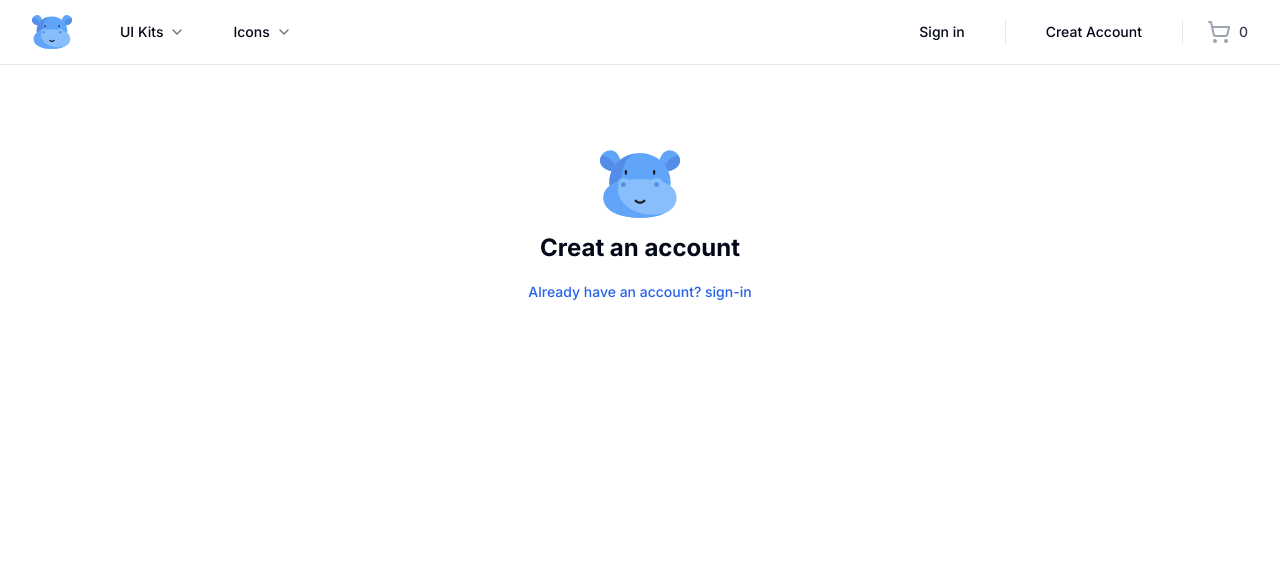
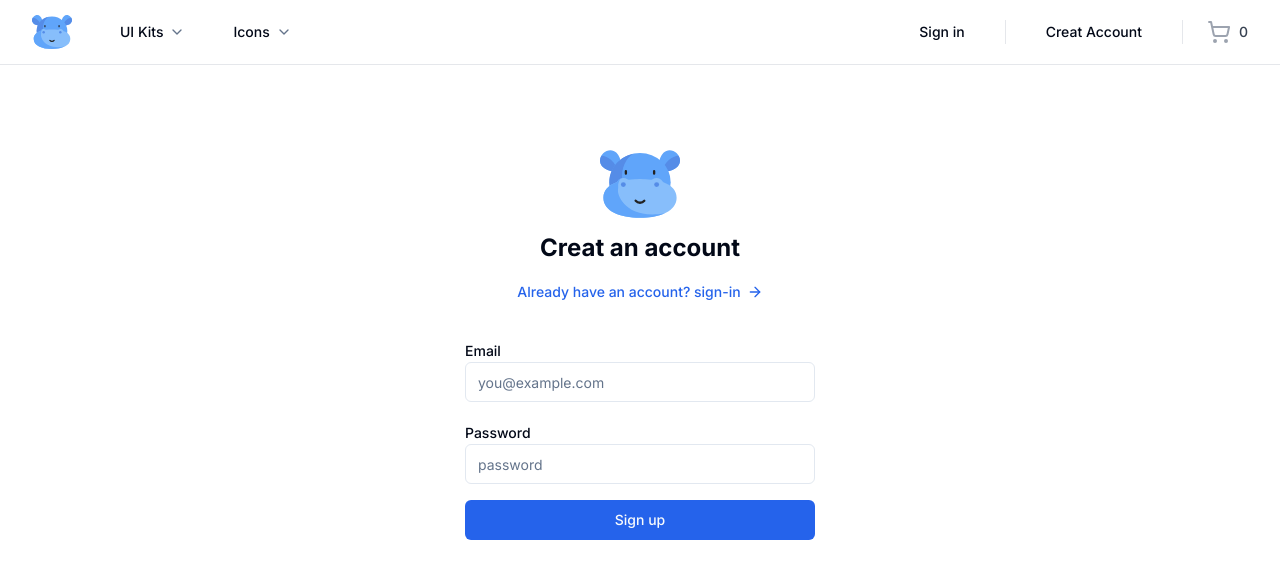
Before and after one commit to MohammadReza-Ebrahimian/Digital-Marketplace-Next.js, a Next.js app: page /sign-up in a window 1280 px wide. Shown: the top 578 px of the page. Built offline with nearby package versions, Linux system fonts and the light colour scheme.

Commit message:
creat Authvalidator component in libfolder

```diff
--- a/package.json
+++ b/package.json
@@ -9,6 +9,7 @@
     "lint": "next lint"
   },
   "dependencies": {
+    "@hookform/resolvers": "^3.3.3",
     "@payloadcms/bundler-webpack": "^1.0.5",
     "@payloadcms/db-mongodb": "^1.1.1",
     "@payloadcms/richtext-slate": "^1.3.1",
@@ -25,9 +26,12 @@
     "payload": "^2.5.0",
     "react": "^18",
     "react-dom": "^18",
+    "react-hook-form": "^7.49.2",
     "tailwind-merge": "^2.2.0",
     "tailwindcss-animate": "^1.0.7",
-    "ts-node": "^10.9.2"
+    "ts-node": "^10.9.2",
+    "yup": "^1.3.3",
+    "zod": "^3.22.4"
   },
   "devDependencies": {
     "@types/express": "^4.17.21",
--- a/src/app/(auth)/sign-up/page.tsx
+++ b/src/app/(auth)/sign-up/page.tsx
@@ -1,8 +1,41 @@
+"use client";
+
 import { Icons } from "@/components/icons";
-import { buttonVariants } from "@/components/ui/button";
+import { Button, buttonVariants } from "@/components/ui/button";
+import { Input } from "@/components/ui/input";
+import { Label } from "@/components/ui/label";
+import { cn } from "@/lib/utils";
+import { ArrowRight } from "lucide-react";
 import Link from "next/link";
+import { useForm } from "react-hook-form";
+import { zodResolver } from "@hookform/resolvers/zod";
+import { AuthCredentialsValidator, TAuthCredentialValidator } from "@/lib/validators/account-credentials-validator";
+
+
+
 
 const Page = () => {
+
+
+
+
+  const {
+    register,
+    handleSubmit,
+    formState: { errors },
+  } = useForm<TAuthCredentialValidator>({
+    resolver: zodResolver(AuthCredentialsValidator),
+  });
+
+
+  const onSubmit = ({email,password}:TAuthCredentialValidator) =>{
+
+  }
+
+
+
+
+
   return (
     <>
       <div className="container relative flex pt-20 flex-col items-center justify-center lg:px-0">
@@ -12,10 +45,42 @@
             <h1 className="text-2xl font-bold">Creat an account</h1>
             <Link
               href="/sign-in"
-              className={buttonVariants({ variant: "link"})}
+              className={buttonVariants({
+                variant: "link",
+                className: "gap-1.5",
+              })}
             >
               Already have an account? sign-in
+              <ArrowRight className="h-4 w-4" />
             </Link>
+          </div>
+          <div className="grid gap-6">
+            <form onSubmit={handleSubmit(onSubmit)}>
+              <div className="grid gap-2">
+                <div className="grid gap-1 py-2">
+                  <Label htmlFor="email">Email</Label>
+                  <Input
+                  {...register("email")}
+                    placeholder="you@example.com"
+                    className={cn({
+                      "focus-visible:ring-red-500": errors.email,
+                    })}
+                  ></Input>
+                </div>
+                <div className="grid gap-1 py-2">
+                  <Label htmlFor="password">Password</Label>
+                  <Input
+                  {...register("password")}
+                    placeholder="password"
+                    className={cn({
+                      "focus-visible:ring-red-500": errors.password,
+                    })}
+                  ></Input>
+                </div>
+
+                <Button>Sign up</Button>
+              </div>
+            </form>
           </div>
         </div>
       </div>
--- /dev/null
+++ b/src/components/ui/input.tsx
@@ -0,0 +1,25 @@
+import * as React from "react"
+
+import { cn } from "@/lib/utils"
+
+export interface InputProps
+  extends React.InputHTMLAttributes<HTMLInputElement> {}
+
+const Input = React.forwardRef<HTMLInputElement, InputProps>(
+  ({ className, type, ...props }, ref) => {
+    return (
+      <input
+        type={type}
+        className={cn(
+          "flex h-10 w-full rounded-md border border-input bg-background px-3 py-2 text-sm ring-offset-background file:border-0 file:bg-transparent file:text-sm file:font-medium placeholder:text-muted-foreground focus-visible:outline-none focus-visible:ring-2 focus-visible:ring-ring focus-visible:ring-offset-2 disabled:cursor-not-allowed disabled:opacity-50",
+          className
+        )}
+        ref={ref}
+        {...props}
+      />
+    )
+  }
+)
+Input.displayName = "Input"
+
+export { Input }
--- /dev/null
+++ b/src/components/ui/label.tsx
@@ -0,0 +1,26 @@
+"use client"
+
+import * as React from "react"
+import * as LabelPrimitive from "@radix-ui/react-label"
+import { cva, type VariantProps } from "class-variance-authority"
+
+import { cn } from "@/lib/utils"
+
+const labelVariants = cva(
+  "text-sm font-medium leading-none peer-disabled:cursor-not-allowed peer-disabled:opacity-70"
+)
+
+const Label = React.forwardRef<
+  React.ElementRef<typeof LabelPrimitive.Root>,
+  React.ComponentPropsWithoutRef<typeof LabelPrimitive.Root> &
+    VariantProps<typeof labelVariants>
+>(({ className, ...props }, ref) => (
+  <LabelPrimitive.Root
+    ref={ref}
+    className={cn(labelVariants(), className)}
+    {...props}
+  />
+))
+Label.displayName = LabelPrimitive.Root.displayName
+
+export { Label }
--- /dev/null
+++ b/src/lib/validators/account-credentials-validator.ts
@@ -0,0 +1,13 @@
+import { z } from "zod";
+
+
+
+
+export const AuthCredentialsValidator = z.object({
+    email: z.string().email(),
+    password: z.string().min(8, {
+      message: "Password must be at least 8 characters long",
+    }),
+  });
+
+export type TAuthCredentialValidator = z.infer<typeof AuthCredentialsValidator>
```
Also changed, not shown: 2 other files (tests, documents, lock files or other folders).
